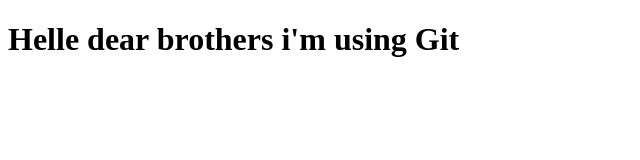
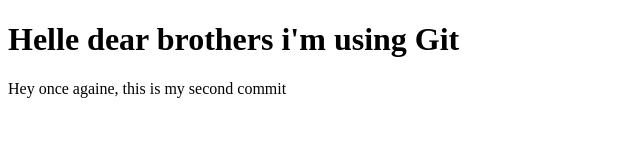
Before and after one commit to DEVTECH-BK/git-one, a plain HTML site: page index.html in a window 1280 px wide. Shown: the whole page, without its empty margins (0-640 px from the left). Drawn offline with Linux system fonts and the light colour scheme.

Commit message:
Insrtion of the paragraph in index

```diff
--- a/index.html
+++ b/index.html
@@ -8,5 +8,6 @@
 </head>
 <body>
     <h1>Helle dear brothers i'm using Git</h1>
+    <p>Hey once againe, this is my second commit</p>
 </body>
 </html>
```
